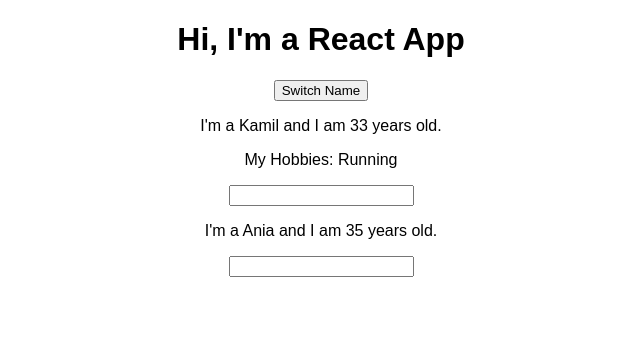
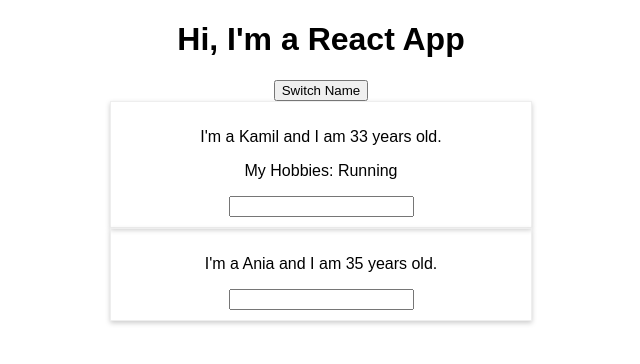
Before and after one commit to kato86/react-complete-guide, a React (Create React App) app: page / in a window 1280 px wide. Shown: the top 364 px of the page, without its empty margins (319-959 px from the left). Built offline with nearby package versions, Linux system fonts and the light colour scheme.

Commit message:
Add Person.css to style Person.js

```diff
--- /dev/null
+++ b/src/Person/Person.css
@@ -0,0 +1,9 @@
+.Person {
+    border: 1px solid #eee;
+    box-shadow: 0 2px 5px #ccc;
+    padding: 10px;
+    width: 400px;
+    text-align: center;
+    margin: auto;
+    display: block;
+}
--- a/src/Person/Person.js
+++ b/src/Person/Person.js
@@ -1,8 +1,9 @@
 import React from "react";
+import "./Person.css";
 
 const person = props => {
   return (
-    <div>
+    <div className="Person">
       <p>
         I'm a {props.name} and I am {props.age} years old.
       </p>
```
